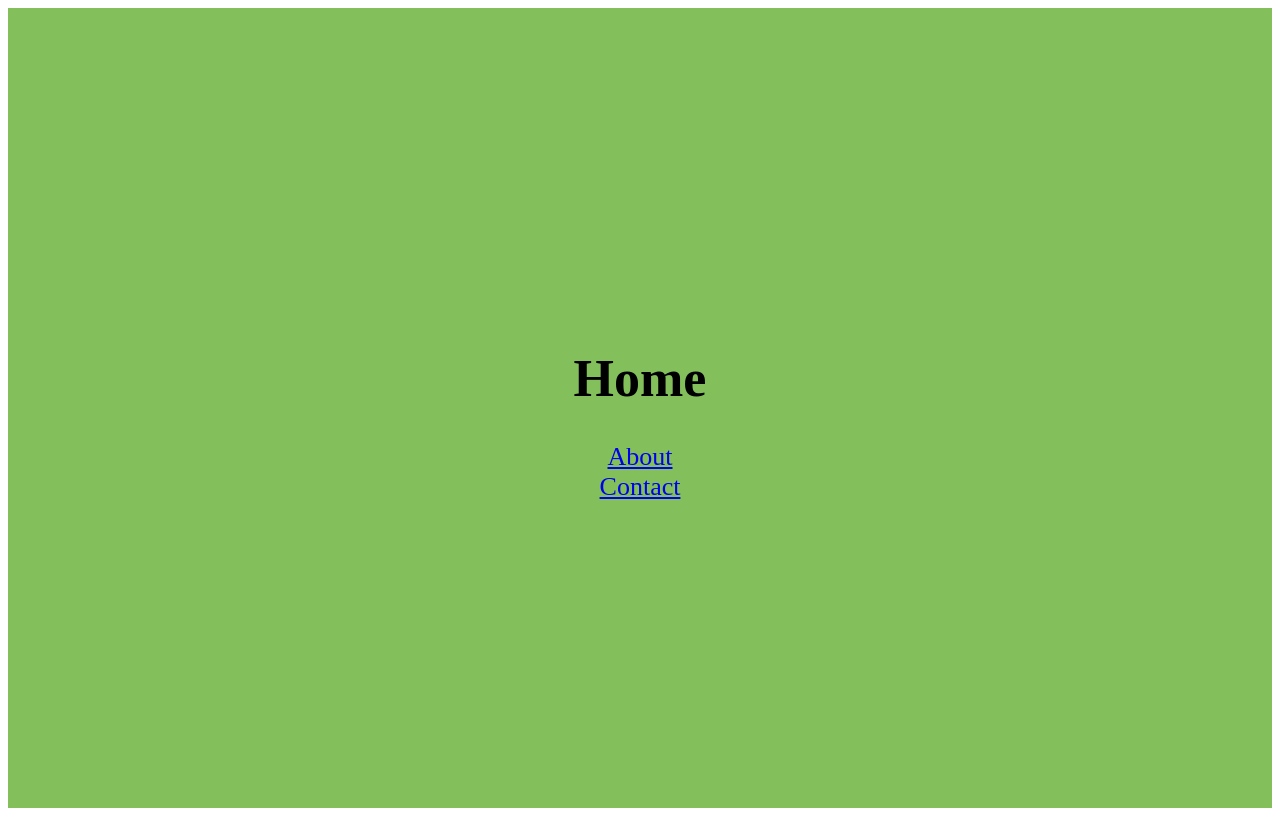
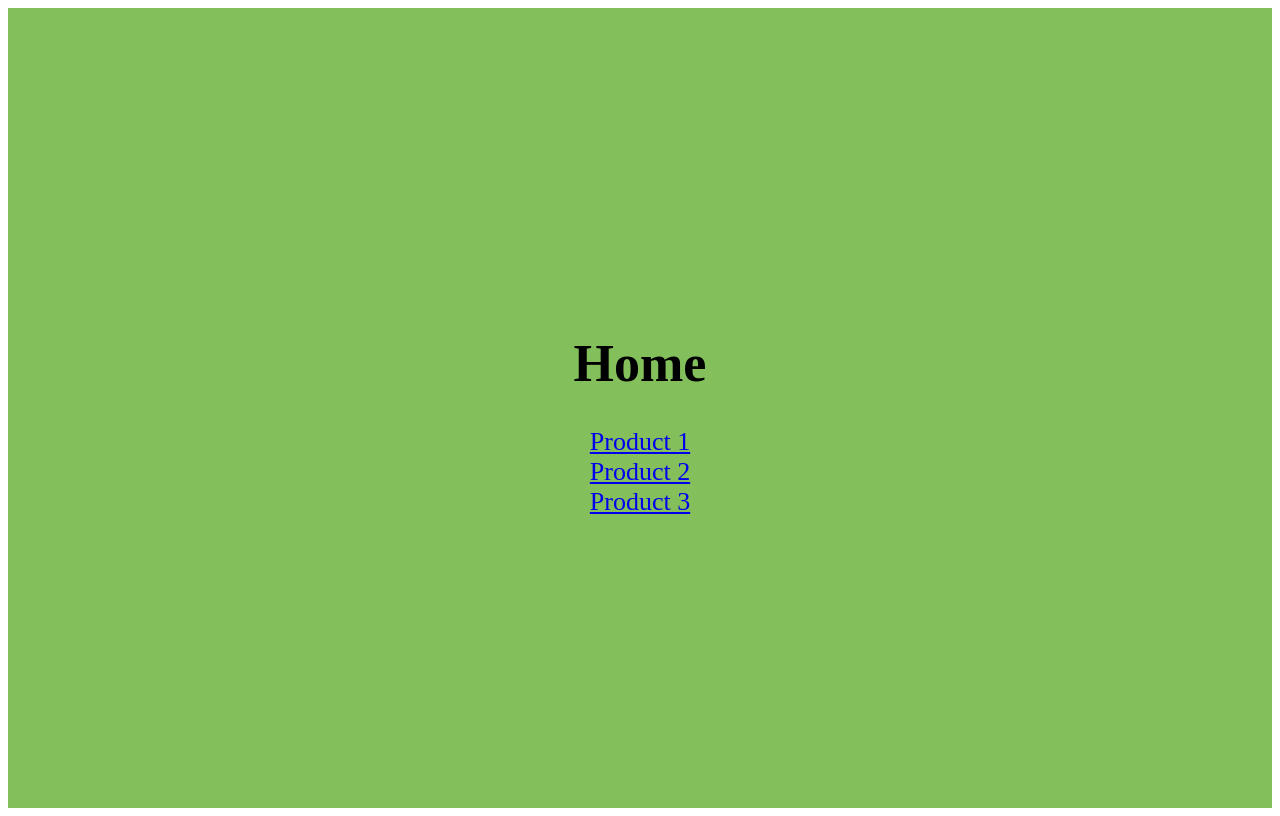
Before and after one commit to brunovillero/TA_REACTJS, a React (Vite) app: page / in a window 1280 px wide. Built offline with nearby package versions, Linux system fonts and the light colour scheme.

Commit message:
TA17 completada

```diff
--- a/index.html
+++ b/index.html
@@ -4,7 +4,7 @@
     <meta charset="UTF-8" />
     <link rel="icon" type="image/svg+xml" href="/vite.svg" />
     <meta name="viewport" content="width=device-width, initial-scale=1.0" />
-    <title>TA 16</title>
+    <title>TA 17</title>
   </head>
   <body>
     <div id="root"></div>
--- a/src/components/About.jsx
+++ /dev/null
@@ -1,9 +0,0 @@
-export default function About() {
-  return (
-    <div className="About">
-        <h1>About</h1>
-        <a href="/">Home</a>
-        <a href="/contact">Contact</a>
-    </div>
-  )
-}
--- a/src/components/Contact.jsx
+++ /dev/null
@@ -1,9 +0,0 @@
-export default function Contact() {
-  return (
-    <div className="Contact">
-        <h1>Contact</h1>
-        <a href="/">Home</a>
-        <a href="/about">About</a>
-    </div>
-  )
-}
--- a/src/components/Home.jsx
+++ b/src/components/Home.jsx
@@ -2,8 +2,9 @@ export default function Home() {
   return (
     <div className="Home">
         <h1>Home</h1>
-        <a href="/about">About</a>
-        <a href="/contact">Contact</a>
+        <a href="/products/1">Product 1</a>
+        <a href="/products/2">Product 2</a>
+        <a href="/products/3">Product 3</a>
     </div>
   )
 }
--- /dev/null
+++ b/src/components/Product.jsx
@@ -0,0 +1,11 @@
+import { useParams } from "react-router-dom"
+
+export default function Product() {
+  const { id } = useParams()
+  return (
+    <div className="Product">
+        <h1>Product {id}</h1>
+        <a href="/">Home</a>
+    </div>
+  )
+}
--- a/src/index.css
+++ b/src/index.css
@@ -1,4 +1,4 @@
-.Home, .Contact, .About {
+.Home, .Product {
   display: flex;
   flex-direction: column;
   align-items: center;
@@ -12,10 +12,6 @@
     background-color: rgb(131, 192, 91);
 }
 
-.Contact {
-    background-color: rgb(100, 0, 215);
-}
-
-.About {
+.Product {
     background-color: rgb(255, 215, 0);
 }
```
Also changed, not shown: src/main.jsx (+3 -8 lines).
